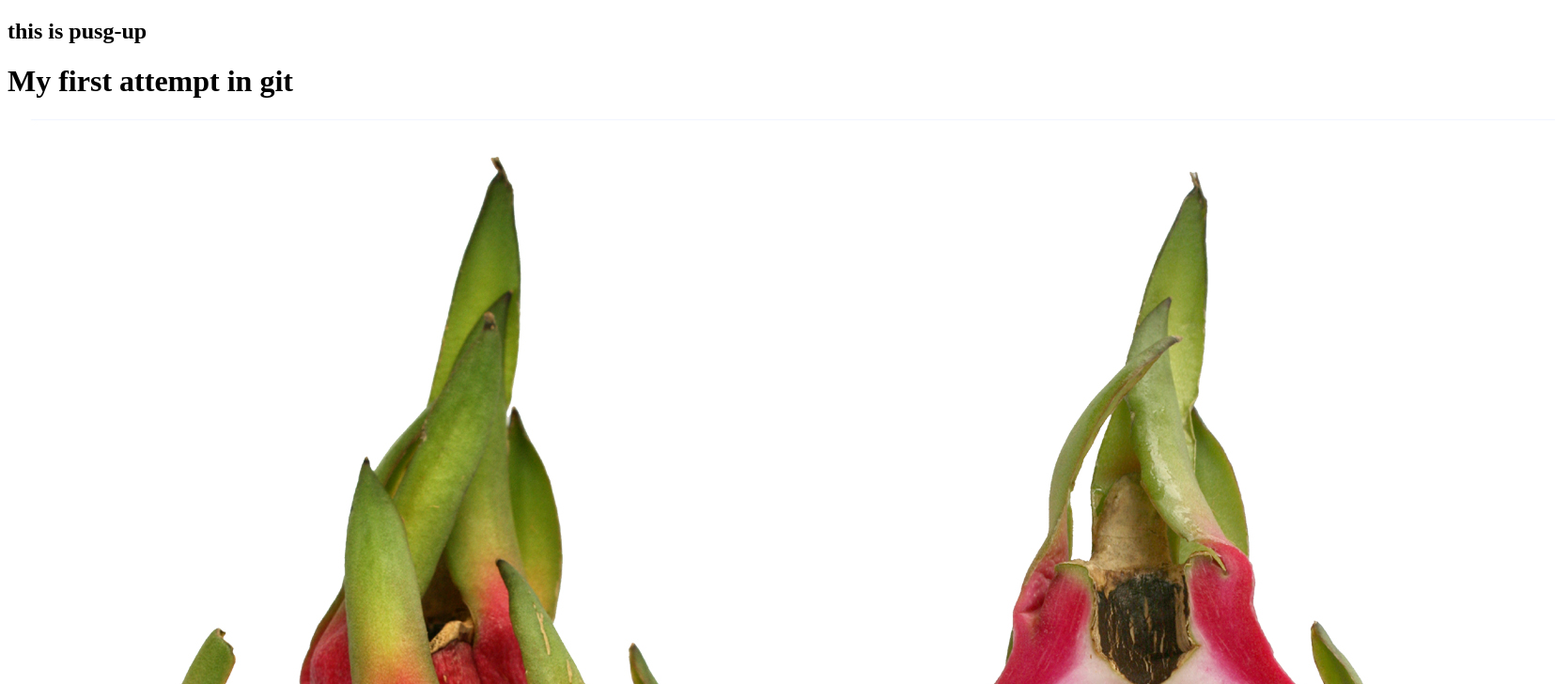
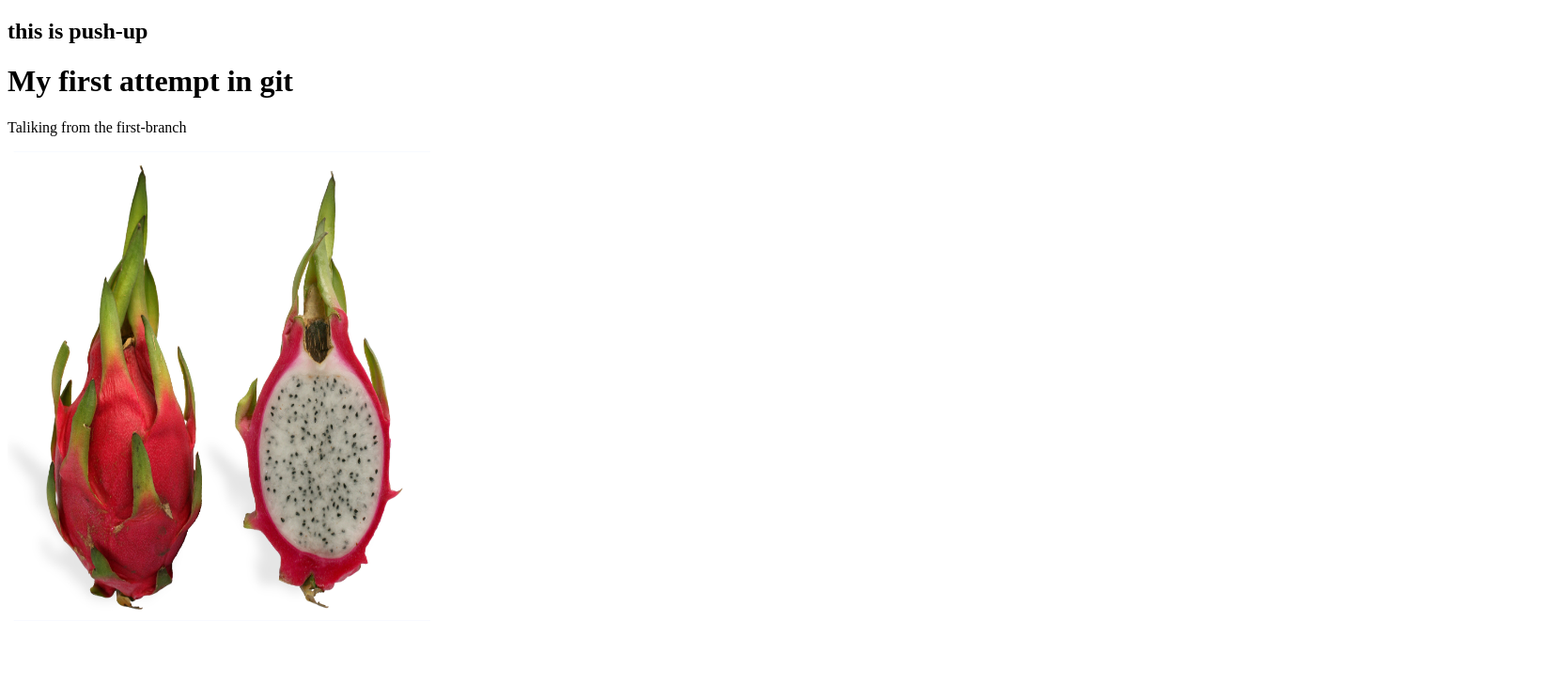
Before and after one commit to muttakin12/my-first-web, a plain HTML site: page index.html in a window 1280 px wide. Shown: the top 728 px of the page at 94% size, 1655 px wide, since content can reach past the window. Drawn offline with Linux system fonts and the light colour scheme.

Commit message:
add text

```diff
--- a/index.html
+++ b/index.html
@@ -6,9 +6,10 @@
     <title>Document</title>
 </head>
 <body>
-    <h2> this is pusg-up</h2>
+    <h2> this is push-up</h2>
     <h1> My first attempt in git </h1>
-    <img src="dragon.jpg" alt="red color">
+    <p>Taliking from the first-branch </p>
+    <img src="dragon.jpg" alt="red color" width="450" height="500">
 
 </body>
 </html>
```
